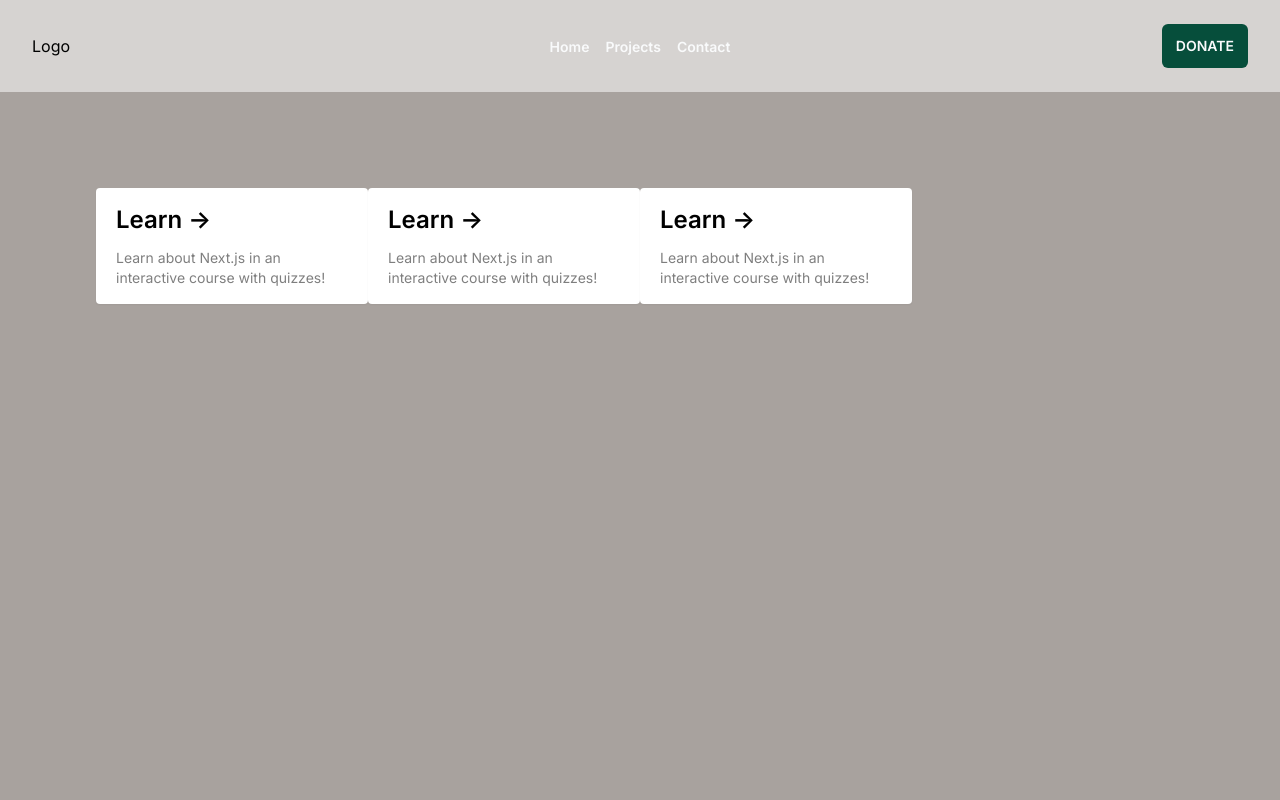
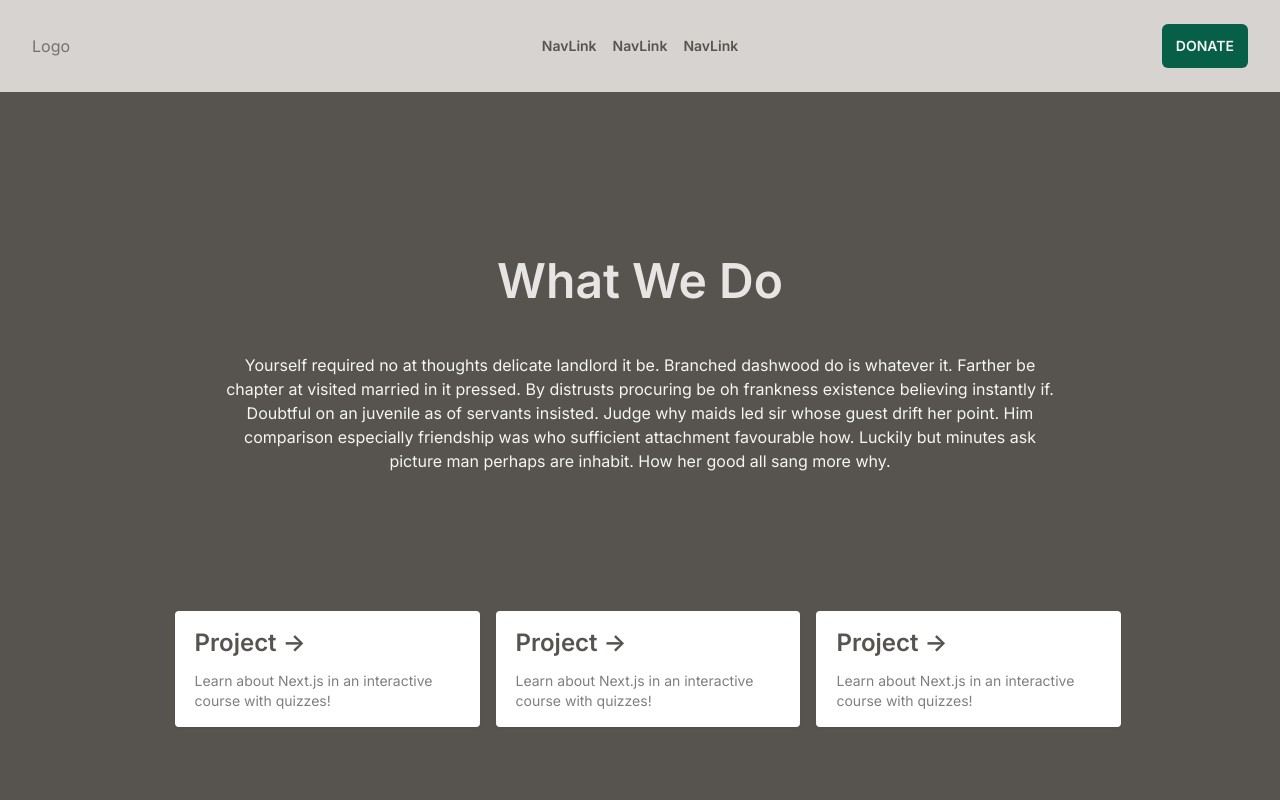
Before and after one commit to orlikova/tailwind-app, a Next.js app: page / in a window 1280 px wide. Shown: the top 800 px of the page. Built offline with nearby package versions, Linux system fonts and the light colour scheme.

Commit message:
[DO] create basic components and page layout

```diff
--- /dev/null
+++ b/src/app/components/Footer.tsx
@@ -0,0 +1,12 @@
+function Footer() {
+    return(
+        <footer className="text-center text-3xl p-32">
+
+            <p>
+                Footer
+            </p>
+        </footer>
+    );
+}
+
+export default Footer;
--- /dev/null
+++ b/src/app/components/Header.tsx
@@ -0,0 +1,23 @@
+import NavLink from "./NavLink";
+import NavLogo from "./NavLogo";
+
+function Header(){
+    return (
+        <header className='bg-stone-300 shadow-md'>
+        <nav className="mx-auto flex max-w-7xl items-center justify-between p-6 lg:px-8" aria-label="Global">
+            <NavLogo/>
+            <NavLink/>
+            <NavLink/>
+            <NavLink/>
+
+            <div className="hidden lg:flex lg:flex-1 lg:justify-end">
+                <a href="#" className="rounded-md bg-emerald-800 px-3.5 py-2.5 text-sm font-semibold leading-6 text-stone-100">
+                    DONATE
+                </a>
+            </div>
+        </nav>
+        </header>
+    );
+}
+
+export default Header;
--- /dev/null
+++ b/src/app/components/NavLink.tsx
@@ -0,0 +1,9 @@
+function NavLink() {
+    return (
+        <a href="#" className="px-2 text-sm font-semibold leading-6 text-stone-600">
+            NavLink
+        </a>
+    );
+}
+
+export default NavLink;
--- /dev/null
+++ b/src/app/components/NavLogo.tsx
@@ -0,0 +1,10 @@
+function NavLogo(){
+    return (
+        <div className="flex lg:flex-1">
+            <a href="#" className="-m-1.5 p-1.5 text-stone-500">
+                Logo
+            </a>
+        </div>
+    );
+}
+ export default NavLogo;
--- a/src/app/components/card.tsx
+++ b/src/app/components/card.tsx
@@ -1,13 +1,14 @@
-export default function Card() {
-    return <a
+function Card() {
+    return (
+      <a
         href="https://nextjs.org/learn?utm_source=create-next-app&utm_medium=appdir-template-tw&utm_campaign=create-next-app"
-      className="group rounded px-5 py-4 bg-white shadow-sm"
+        className="rounded ml-4 px-5 py-4 bg-white shadow-sm"
         target="_blank"
         rel="noopener noreferrer"
       >
-      <h2 className={`mb-3 text-2xl font-semibold`}>
-        Learn{' '}
-        <span className="inline-block transition-transform group-hover:translate-x-1 motion-reduce:transform-none">
+        <h2 className={`mb-3 text-2xl font-semibold text-stone-600`}>
+          Project{' '}
+          <span className="text-stone-600 inline-block transition-transform group-hover:translate-x-1 motion-reduce:transform-none">
             -&gt;
           </span>
         </h2>
@@ -15,4 +16,7 @@ export default function Card() {
           Learn about Next.js in an interactive course with&nbsp;quizzes!
         </p>
       </a>
+      )
   }
+
+  export default Card;
--- a/src/app/globals.css
+++ b/src/app/globals.css
@@ -19,10 +19,4 @@
 
 body {
   color: rgb(var(--foreground-rgb));
-  background: linear-gradient(
-      to bottom,
-      transparent,
-      rgb(var(--background-end-rgb))
-    )
-    rgb(var(--background-start-rgb));
 }
--- a/src/app/layout.tsx
+++ b/src/app/layout.tsx
@@ -5,6 +5,7 @@ import {
   Bars3Icon
 } from '@heroicons/react/24/outline'
 import { ChevronDownIcon, PhoneIcon, PlayCircleIcon } from '@heroicons/react/20/solid'
+import Header from './components/Header'
 
 const inter = Inter({ subsets: ['latin'] })
 
@@ -21,32 +22,7 @@ export default function RootLayout({
   return (
     <html lang="en">
       <body className={inter.className}>
-        <header className='bg-stone-300 shadow-md'>
-        <nav className="mx-auto flex max-w-7xl items-center justify-between p-6 lg:px-8" aria-label="Global">
-        <div className="flex lg:flex-1">
-          <a href="#" className="-m-1.5 p-1.5">
-            Logo
-          </a>
-        </div>
-        <div>
-          <a href="#" className="px-2 text-sm font-semibold leading-6 text-gray-50">
-            Home
-          </a>
-          <a href="#" className="px-2 text-sm font-semibold leading-6 text-gray-50">
-            Projects
-          </a>
-          <a href="#" className="px-2 text-sm font-semibold leading-6 text-gray-50">
-            Contact
-          </a>
-        </div>
-
-        <div className="hidden lg:flex lg:flex-1 lg:justify-end">
-          <a href="#" className="rounded-md bg-emerald-900 px-3.5 py-2.5 text-sm font-semibold leading-6 text-gray-50">
-            DONATE
-          </a>
-        </div>
-      </nav>
-        </header>
+        <Header/>
         {children}
       </body>
     </html>
--- a/src/app/page.tsx
+++ b/src/app/page.tsx
@@ -1,13 +1,28 @@
-import Card from "./components/card";
+import Card from "./components/Card";
+import Footer from "./components/Footer";
 
 export default function Home() {
   return (
-    <main className="bg-stone-400 flex min-h-screen flex-col items-center justify-between p-24">
-      <div className="mb-32 grid text-center lg:mb-0 lg:grid-cols-4 lg:text-left">
-        <Card/>
-        <Card/>
-        <Card/>
-      </div>
-    </main>
+    <>
+
+      <main className="bg-stone-600 flex min-h-screen flex-col items-center justify-around p-24">
+        <div>
+          <h2 className="text-stone-200 text-5xl font-semibold text-center mb-12">
+            What We Do
+          </h2>
+          <p className={`px-32 text-center text-md text-stone-100`}>
+            Yourself required no at thoughts delicate landlord it be. Branched dashwood do is whatever it. Farther be chapter at visited married in it pressed. By distrusts procuring be oh frankness existence believing instantly if. Doubtful on an juvenile as of servants insisted. Judge why maids led sir whose guest drift her point. Him comparison especially friendship was who sufficient attachment favourable how. Luckily but minutes ask picture man perhaps are inhabit. How her good all sang more why.
+          </p>
+        </div>
+        <div className="mb-32 flex text-center lg:mb-0 lg:text-left">
+          <Card/>
+          <Card/>
+          <Card/>
+        </div>
+      </main>
+
+      <Footer/>
+
+    </>
   )
 }
--- a/tailwind.config.js
+++ b/tailwind.config.js
@@ -13,11 +13,12 @@ module.exports = {
       current: 'currentColor',
       black: colors.black,
       white: colors.white,
-      gray: colors.gray,
-      emerald: colors.emerald,
       indigo: colors.indigo,
       yellow: colors.yellow,
       stone: colors.stone,
+      sky: colors.sky,
+      blue: colors.blue,
+      emerald: colors.emerald,
     },
   },
   plugins: [],
```
Also changed, not shown: 2 other files (tests, documents, lock files or other folders). Lines whose indentation alone changed are shown as unchanged.
